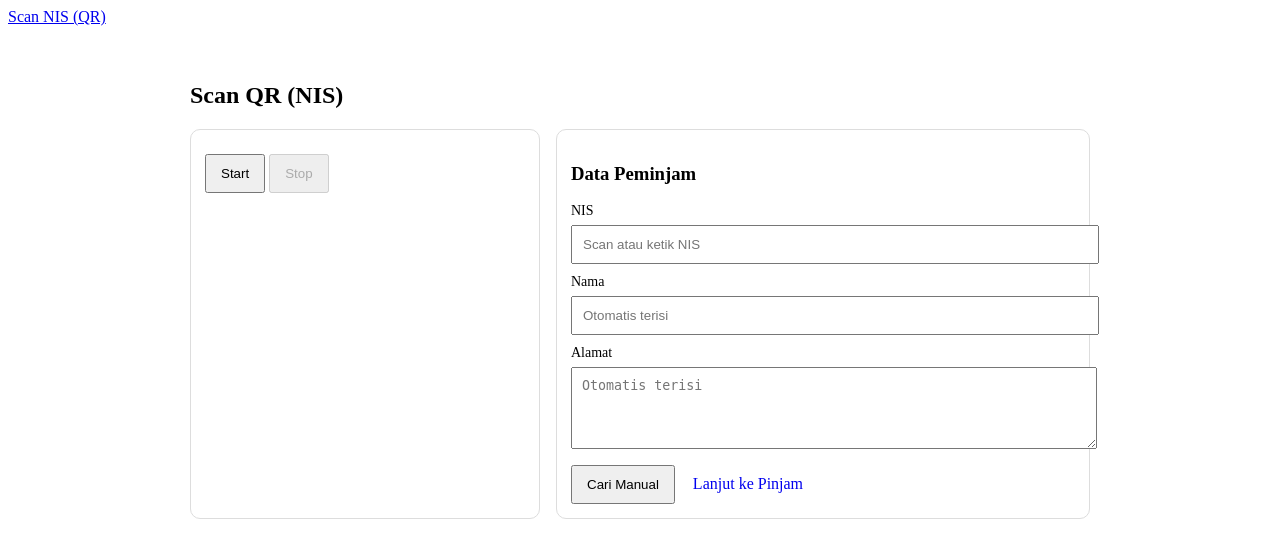
After one commit to ICCsman1mgl/project-1_icc_20-21, a PHP site: page /admin/transaksi/scan_nis.php in a window 1280 px wide. The commit adds this page. Shown: the top 558 px of the page. Run offline with PHP 8.4, Linux system fonts and the light colour scheme.

Commit message:
tambahan fitur qr

```diff
--- a/LibraryManagement/admin/dashboard.php
+++ b/LibraryManagement/admin/dashboard.php
@@ -88,6 +88,10 @@ $bukuPopuler = $pdo->query("
             <a class="nav-link" href="/LibraryManagement/admin/anggota/import.php">
                 <i class="fas fa-file-import"></i> Import Anggota
             </a>
+            <a class="nav-link text-white-50" href="transaksi/scan_nis.php">
+                <i class="bi bi-qr-code-scan"></i> Scan NIS (QR)
+            </a>
+
         </nav>
     </div>
 
--- /dev/null
+++ b/LibraryManagement/admin/transaksi/scan_nis.php
@@ -0,0 +1,193 @@
+<?php
+// admin/transaksi/scan_nis.php
+?>
+<!doctype html>
+<html lang="id">
+
+<head>
+    <meta charset="utf-8">
+    <meta name="viewport" content="width=device-width, initial-scale=1">
+    <title>Scan QR NIS</title>
+
+    <style>
+        .wrap {
+            max-width: 900px;
+            margin: 20px auto;
+            padding: 16px;
+        }
+
+        #reader {
+            width: 320px;
+        }
+
+        .row {
+            display: flex;
+            gap: 16px;
+            flex-wrap: wrap;
+        }
+
+        .card {
+            border: 1px solid #ddd;
+            border-radius: 10px;
+            padding: 14px;
+        }
+
+        label {
+            display: block;
+            margin-top: 10px;
+            font-size: 14px;
+        }
+
+        input,
+        textarea {
+            width: 100%;
+            padding: 10px;
+            margin-top: 6px;
+        }
+
+        .btn {
+            padding: 10px 14px;
+            cursor: pointer;
+        }
+
+        .ok {
+            color: #0a7;
+            margin-top: 10px;
+        }
+
+        .bad {
+            color: #c00;
+            margin-top: 10px;
+        }
+    </style>
+
+    <script src="https://unpkg.com/html5-qrcode"></script>
+</head>
+
+<body>
+    <a class="dropdown-item" href="/LibraryManagement/admin/transaksi/scan_nis.php">
+        Scan NIS (QR)
+    </a>
+
+    <div class="wrap">
+        <h2>Scan QR (NIS)</h2>
+
+        <div class="row">
+            <div class="card">
+                <div id="reader"></div>
+                <div style="margin-top:10px;">
+                    <button class="btn" id="btnStart">Start</button>
+                    <button class="btn" id="btnStop" disabled>Stop</button>
+                </div>
+                <div id="msg"></div>
+            </div>
+
+            <div class="card" style="flex:1; min-width: 280px;">
+                <h3>Data Peminjam</h3>
+
+                <label>NIS</label>
+                <input id="nis" type="text" placeholder="Scan atau ketik NIS">
+
+                <label>Nama</label>
+                <input id="nama" type="text" placeholder="Otomatis terisi" readonly>
+
+                <label>Alamat</label>
+                <textarea id="alamat" rows="4" placeholder="Otomatis terisi" readonly></textarea>
+
+                <div style="margin-top:12px;">
+                    <button class="btn" id="btnCari">Cari Manual</button>
+                    <a class="btn" href="pinjam.php" style="text-decoration:none;">Lanjut ke Pinjam</a>
+                </div>
+            </div>
+        </div>
+    </div>
+
+    <script>
+        const msg = document.getElementById('msg');
+        const nisEl = document.getElementById('nis');
+        const namaEl = document.getElementById('nama');
+        const alamatEl = document.getElementById('alamat');
+        const btnStart = document.getElementById('btnStart');
+        const btnStop = document.getElementById('btnStop');
+        const btnCari = document.getElementById('btnCari');
+
+        let lastNis = '';
+        let qr;
+
+        function setMsg(text, type = 'ok') {
+            msg.className = type === 'ok' ? 'ok' : 'bad';
+            msg.textContent = text;
+        }
+
+        async function lookupNis(nis) {
+            nis = (nis || '').trim();
+            if (!nis) return;
+
+            nisEl.value = nis;
+            setMsg('Mencari NIS...', 'ok');
+
+            const url = `../../proses/get_anggota_by_nis.php?nis=${encodeURIComponent(nis)}`;
+            const res = await fetch(url);
+            const json = await res.json();
+
+            if (json.status === 'found') {
+                namaEl.value = json.data.nama || '';
+                alamatEl.value = json.data.alamat || '';
+                setMsg('Data ditemukan.', 'ok');
+
+                // optional: simpan ke localStorage biar kebawa ke pinjam.php
+                localStorage.setItem('nis', nisEl.value);
+                localStorage.setItem('nama', namaEl.value);
+                localStorage.setItem('alamat', alamatEl.value);
+            } else if (json.status === 'not_found') {
+                namaEl.value = '';
+                alamatEl.value = '';
+                setMsg('NIS belum terdaftar di anggota.', 'bad');
+            } else {
+                setMsg('Input NIS tidak valid.', 'bad');
+            }
+        }
+
+        function onScanSuccess(decodedText) {
+            const nis = decodedText.trim();
+            if (!nis) return;
+            if (nis === lastNis) return; // anti spam
+            lastNis = nis;
+            lookupNis(nis);
+        }
+
+        async function startScan() {
+            try {
+                qr = new Html5Qrcode("reader");
+                await qr.start({
+                        facingMode: "environment"
+                    }, {
+                        fps: 10,
+                        qrbox: 250
+                    },
+                    onScanSuccess
+                );
+                btnStart.disabled = true;
+                btnStop.disabled = false;
+                setMsg('Scanner aktif. Arahkan kamera ke QR.', 'ok');
+            } catch (e) {
+                setMsg('Gagal akses kamera. Izinkan kamera di browser.', 'bad');
+            }
+        }
+
+        async function stopScan() {
+            if (!qr) return;
+            await qr.stop();
+            await qr.clear();
+            btnStart.disabled = false;
+            btnStop.disabled = true;
+            setMsg('Scanner berhenti.', 'ok');
+        }
+
+        btnStart.addEventListener('click', startScan);
+        btnStop.addEventListener('click', stopScan);
+        btnCari.addEventListener('click', () => lookupNis(nisEl.value));
+    </script>
+</body>
+
+</html>
--- a/LibraryManagement/database.sql
+++ b/LibraryManagement/database.sql
@@ -1,6 +1,7 @@
 -- Database Schema untuk Sistem Perpustakaan
-CREATE DATABASE IF NOT EXISTS perpustakaan;
+CREATE DATABASE perpustakaan;
 USE perpustakaan;
+
 
 -- Tabel pengguna (admin dan user)
 CREATE TABLE users (
```
Also changed, not shown: LibraryManagement/admin/anggota/import.php (+15 -0 lines), LibraryManagement/proses/get_anggota_by_nis.php (+41 -16 lines).
